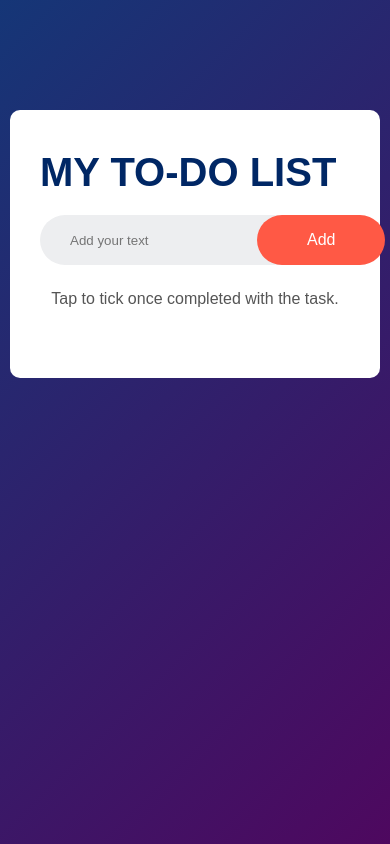
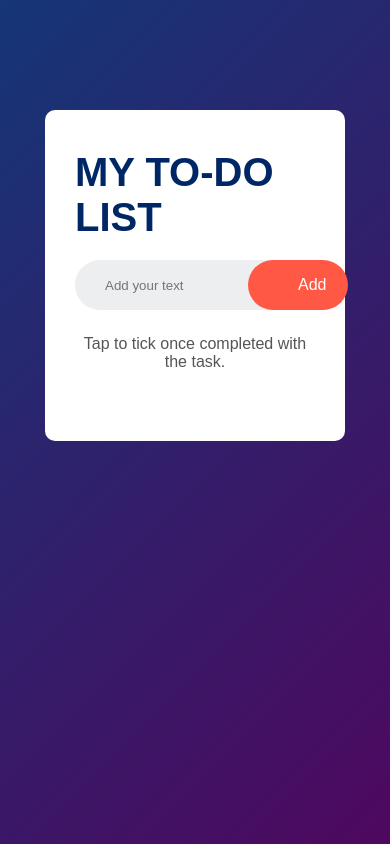
Before and after one commit to JAS-D98/To-Do-App, a plain HTML site: page index.html in a window 390 px wide. Drawn offline with Linux system fonts and the light colour scheme.

Commit message:
fix bug causing app not to be responsive

```diff
--- a/style.css
+++ b/style.css
@@ -16,3 +16,9 @@ ul li.checked::after{background-image: url(images/checked.png);content: 'Done';}
 ul li span{position: absolute;right: 0;top: 5px;width: 40px;height: 40px;font-size: 22px;color: #555;line-height: 40px;text-align: center;border-radius: 50%;}
 ul li span:hover{background: #edeef0;}
 p{color: #555;text-align: center;}
+
+@media(max-width:395px){
+   .todo-app{width: 300px;}
+    .row{width: 100%;}
+    .row button{width: 100px;margin-left: -20%;}
+}
```
